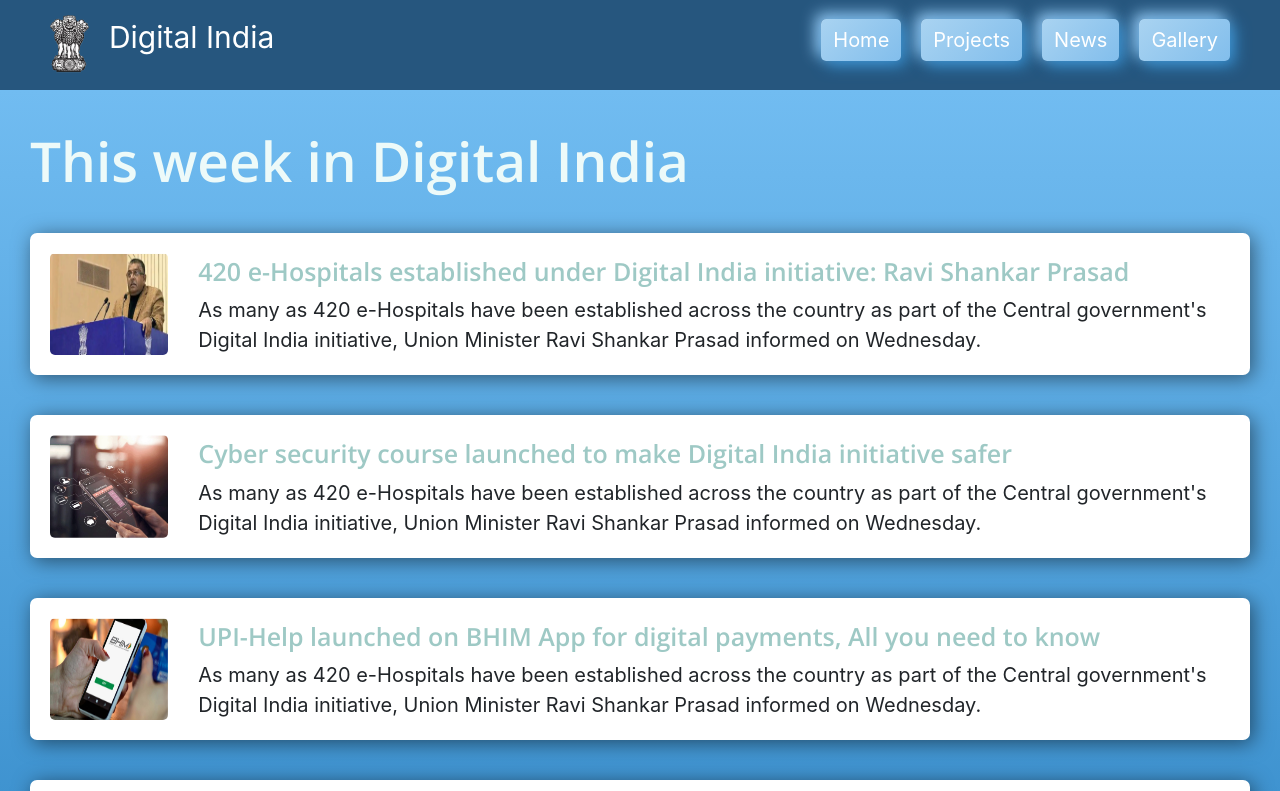
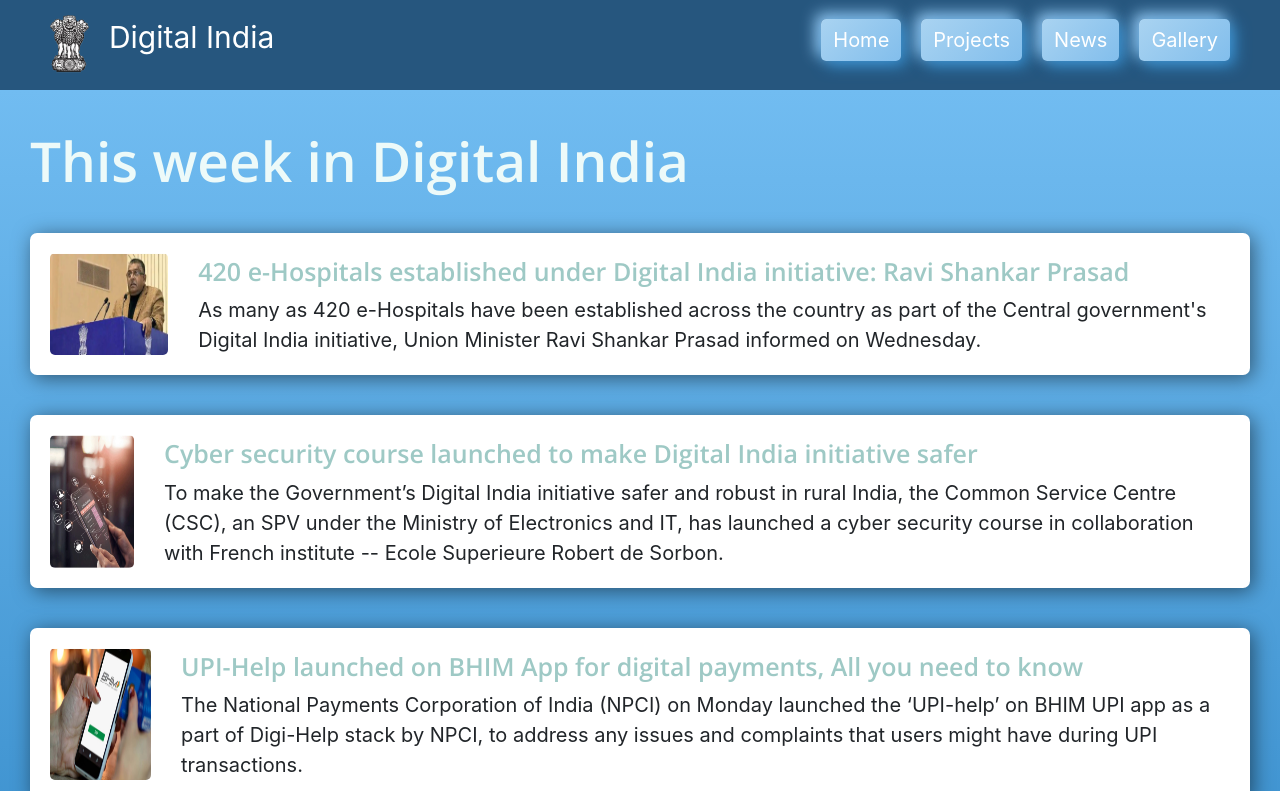
Before and after one commit to prithivi-maruthachalam/k_website, a React (Create React App) app: page /news in a window 1280 px wide. Shown: the top 791 px of the page. Built offline with nearby package versions, Linux system fonts and the light colour scheme.

Commit message:
added content to news

```diff
--- a/src/components/news.js
+++ b/src/components/news.js
@@ -10,11 +10,30 @@ import '../styles/news.css';
 
 class News extends Component{
     render() {
-        var newsItems = [{ title: "420 e-Hospitals established under Digital India initiative: Ravi Shankar Prasad",k:0},
-            { title: "Cyber security course launched to make Digital India initiative safer",k:1},
-            { title: "UPI-Help launched on BHIM App for digital payments, All you need to know",k:2},
-            { title: "India's digital ecosystem is undergoing a historic evolution: Sandhu",k:3},
-            { title: "SBI Payments, NPCI launch solution to enable contactless transactions",k:4},
+        var newsItems = [{
+            title: "420 e-Hospitals established under Digital India initiative: Ravi Shankar Prasad",
+            k: 0,
+            cont: "As many as 420 e-Hospitals have been established across the country as part of the Central government's Digital India initiative, Union Minister Ravi Shankar Prasad informed on Wednesday."},
+
+            {
+                title: "Cyber security course launched to make Digital India initiative safer", k: 1,
+                cont: "To make the Government’s Digital India initiative safer and robust in rural India, the Common Service Centre (CSC), an SPV under the Ministry of Electronics and IT, has launched a cyber security course in collaboration with French institute -- Ecole Superieure Robert de Sorbon."
+            },
+
+            {
+                title: "UPI-Help launched on BHIM App for digital payments, All you need to know", k: 2,
+                cont: "The National Payments Corporation of India (NPCI) on Monday launched the ‘UPI-help’ on BHIM UPI app as a part of Digi-Help stack by NPCI, to address any issues and complaints that users might have during UPI transactions."
+            },
+
+            {
+                title: "India's digital ecosystem is undergoing a historic evolution: Sandhu", k: 3,
+                cont: "The whole B2B (business-to-business), B2C (business-to-consumer) ecosystem, is undergoing a historic evolution, backed by a thriving startup culture."
+            },
+
+            {
+                title: "SBI Payments, NPCI launch solution to enable contactless transactions", k: 4,
+                cont: "SBI Payments and National Payments Corporation of India (NPCI) have joined hands to launch RuPay SoftPoS that will enable merchants to make contactless transactions of up to Rs 5,000 through their smart phones"
+            },
         ];
         return(
             <div className="fluid-container news-base">
@@ -22,7 +41,7 @@ class News extends Component{
                     This week in Digital India
                 </div>
 
-                {newsItems.map((item, i) => <NewsItem key={ i } title={item.title} kthing={item.k} />)}
+                {newsItems.map((item, i) => <NewsItem key={i} title={item.title} kthing={item.k} content={ item.cont} />)}
             </div>
         );
     }
--- a/src/components/newsItem.js
+++ b/src/components/newsItem.js
@@ -27,10 +27,7 @@ class NewsItem extends Component{
                         {this.props.title}
                     </div>
                     <div className="newContent">
-                        As many as 420 e-Hospitals have
-                        been established across the country as part of the
-                        Central government's Digital India initiative,
-                        Union Minister Ravi Shankar Prasad informed on Wednesday.
+                        { this.props.content}
                     </div>
                 </div>
 
```
